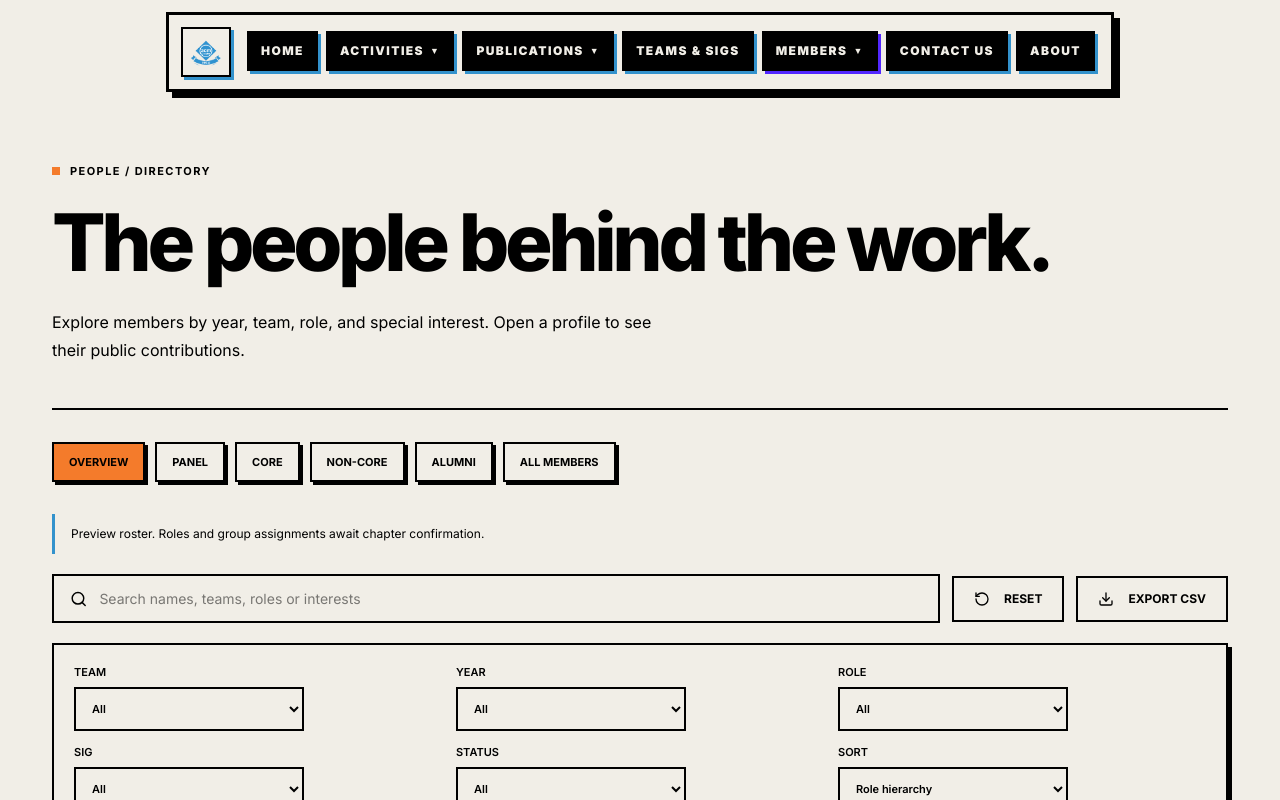
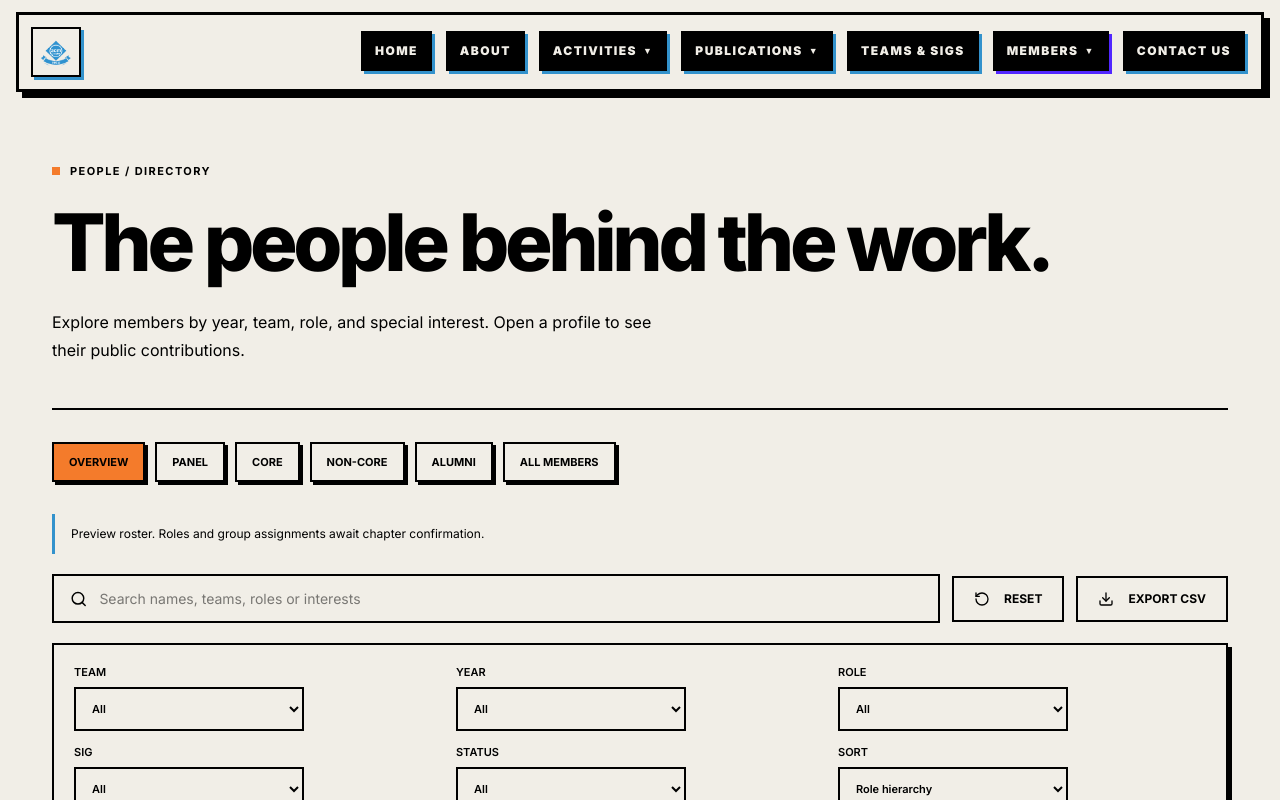
Before and after one commit to NSU-ACM-SC/Website-2026, a Next.js app in the folder frontend/: page /members in a window 1280 px wide. Shown: the top 800 px of the page. Built offline with nearby package versions, Linux system fonts and the light colour scheme.

Commit message:
nav updated

```diff
--- a/frontend/src/components/home/HeroSection.tsx
+++ b/frontend/src/components/home/HeroSection.tsx
@@ -23,7 +23,7 @@ export function HeroSection() {
           build things together. Find your people at NSU ACM SC.
         </p>
         <div className="hero-actions">
-          <Link className="solid-button" href="/activities">
+          <Link className="solid-button" href="/about">
             Explore the chapter <ArrowUpRight size={18} />
           </Link>
           <Link className="text-link" href="/join">
--- a/frontend/src/components/navbar/Navbar.tsx
+++ b/frontend/src/components/navbar/Navbar.tsx
@@ -133,7 +133,7 @@ export function Navbar() {
   return (
     <header className="fixed inset-x-0 top-2 z-[1000] flex justify-center px-3 sm:top-3 sm:px-4 [padding-left:max(0.75rem,env(safe-area-inset-left))] [padding-right:max(0.75rem,env(safe-area-inset-right))]">
       <div className="relative w-full max-w-7xl">
-        <div className="relative z-[999] mx-auto flex w-full items-center justify-between gap-3 border-[3px] border-black bg-[#f1eee7] p-3 font-display shadow-[6px_6px_0_#000] xl:w-max xl:justify-start">
+        <div className="relative z-[999] mx-auto flex w-full items-center justify-between gap-3 border-[3px] border-black bg-[#f1eee7] p-3 font-display shadow-[6px_6px_0_#000]">
           <LogoLink
             onClick={() => {
               setMobileOpen(false);
@@ -143,7 +143,7 @@ export function Navbar() {
           />
 
           <nav aria-label="Primary" className="hidden h-[50px] items-center bg-[#f1eee7] p-1 xl:flex">
-            <ul className="m-0 flex h-full list-none items-stretch gap-2 p-0">
+            <ul className="m-0 flex h-full list-none items-stretch gap-3.5 p-0">
               {primaryNavigation.map(renderDesktopItem)}
             </ul>
           </nav>
--- a/frontend/src/data/navigationData.ts
+++ b/frontend/src/data/navigationData.ts
@@ -2,6 +2,7 @@ import type { NavigationItem } from "@/types";
 
 export const primaryNavigation: NavigationItem[] = [
   { href: "/", label: "Home" },
+  { href: "/about", label: "About" },
   {
     href: "/activities",
     label: "Activities",
@@ -38,5 +39,4 @@ export const primaryNavigation: NavigationItem[] = [
     ],
   },
   { href: "/contact", label: "Contact Us" },
-  { href: "/about", label: "About" },
 ];
```
Also changed, not shown: 1 other file (tests, documents, lock files or other folders).
